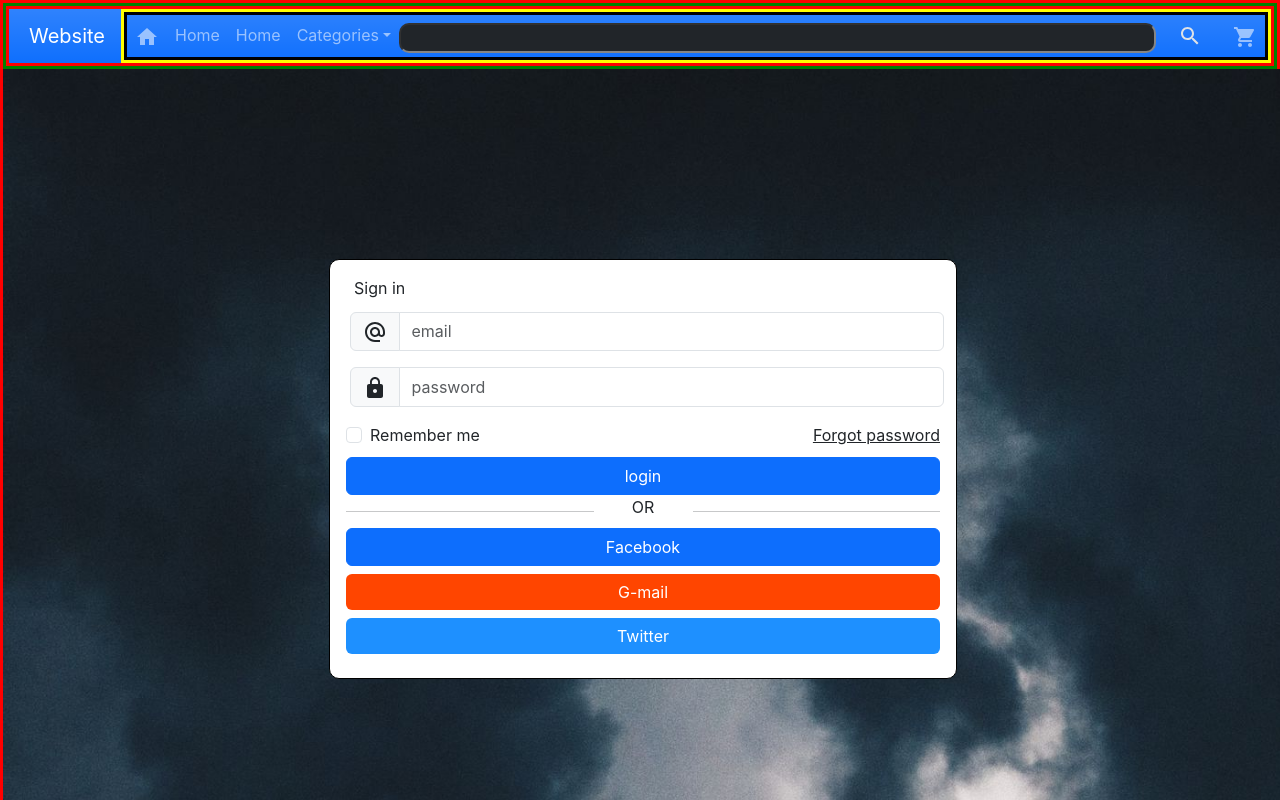
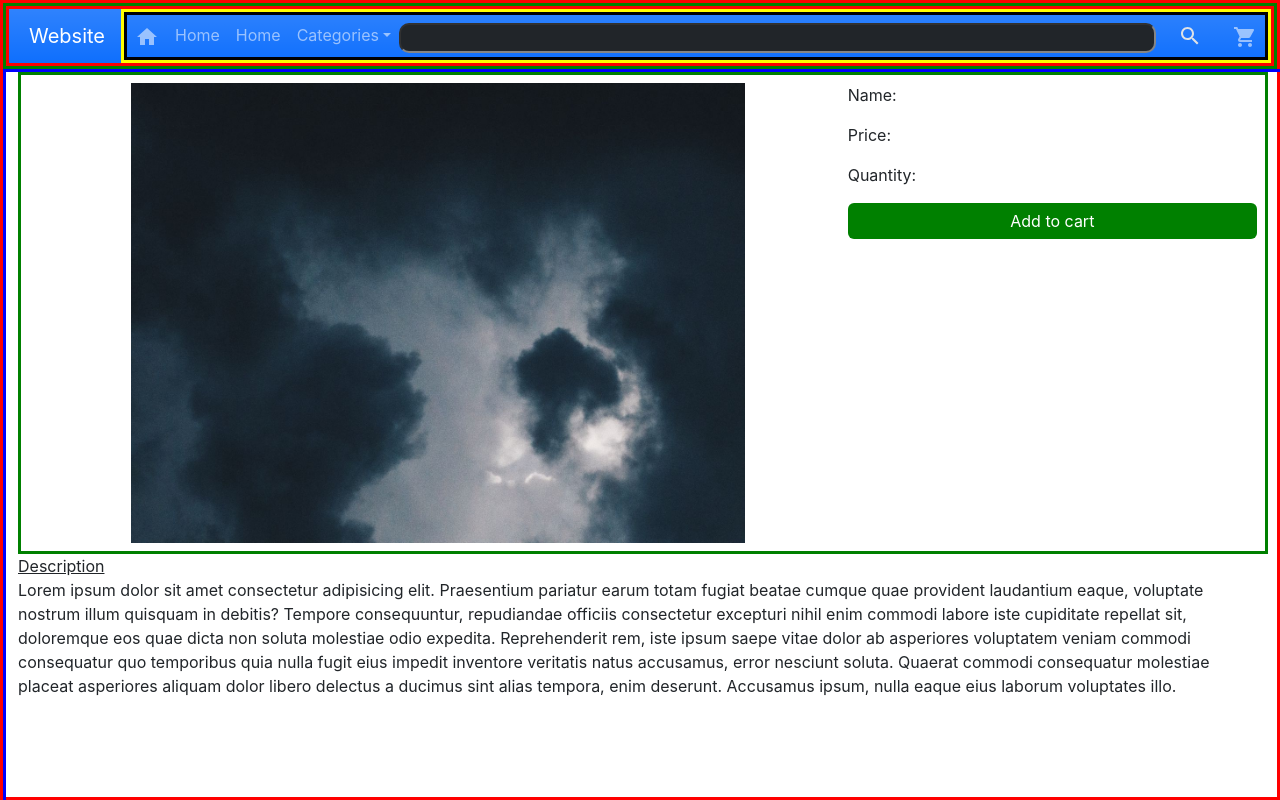
Before and after one commit to MoustafaAshraf8/Storm-e-commerce-website, a React (Create React App) app in the folder Frontend/thunder/: page / in a window 1280 px wide. Built offline with nearby package versions, Linux system fonts and the light colour scheme.

Commit message:
product page

```diff
--- a/Frontend/thunder/src/App.jsx
+++ b/Frontend/thunder/src/App.jsx
@@ -21,7 +21,7 @@ function App() {
       style={{ border: "solid 3px red" }}
     >
       <Nav2 />
-      <LoginTest />
+      <Product />
     </div>
   );
 }
--- /dev/null
+++ b/Frontend/thunder/src/Page/ItemData.jsx
@@ -0,0 +1,42 @@
+import React from "react";
+import AddShoppingCartIcon from "@mui/icons-material/AddShoppingCart";
+const ItemData = (props) => {
+  return (
+    <div>
+      <div className="itemName d-flex justify-content-between mb-3">
+        <span className="d-block col-3" style={{ textAlign: "left" }}>
+          Name:
+        </span>
+        <span className="d-block">{props.name}</span>
+      </div>
+      {/*  */}
+      <div className="itemPrice d-flex justify-content-start mb-3">
+        <span className="d-block col-3" style={{ textAlign: "left" }}>
+          Price:{" "}
+        </span>
+        <span className="d-block">{props.price}</span>
+      </div>
+      {/*  */}
+      <div className="itemQuantity d-flex justify-content-start mb-3">
+        <span className="d-block col-3" style={{ textAlign: "left" }}>
+          Quantity: {props.quantity}
+        </span>
+      </div>
+      {/*  */}
+      <div className="d-grid gap-2 mb-2">
+        <button
+          className="btn btn-primary"
+          type="button"
+          style={{ backgroundColor: "rgb(0,128,0)", border: "none" }}
+        >
+          <span className="d-none d-md-inline">Add to cart</span>
+          <span className="d-inline d-md-none">
+            <AddShoppingCartIcon />
+          </span>
+        </button>
+      </div>
+    </div>
+  );
+};
+
+export default ItemData;
--- a/Frontend/thunder/src/Page/Product.jsx
+++ b/Frontend/thunder/src/Page/Product.jsx
@@ -1,21 +1,55 @@
 import React from "react";
-
-const Product = () => {
+import ProductCarousel from "./ProductCarousel";
+import ItemData from "./ItemData";
+const Product = (props) => {
   return (
     <div
-      className="container-fluid d-flex justify-content-center"
-      style={{ border: "solid 3px blue" }}
+      className="container-fluid d-flex-column justify-content-center"
+      style={{ border: "solid 3px blue", height: "100%", position: "fixed" }}
     >
-      <div className="col-6 d-flex-column justify-content-center">
-        <img
-          src="https://placebeard.it/640x360"
-          style={{ height: "100px", width: "100px" }}
-        />
+      <div
+        className="topContainer d-flex justify-content-between p-2"
+        style={{ border: "solid 3px green", maxHeight: "75%" }}
+      >
+        <div className="imgContainer col-8 ps-0">
+          {/* <ProductCarousel /> */}
+          <img
+            className="img-fluid ps-0"
+            style={{ height: "100%", maxWidth: "75%" }}
+            src="./Images/storm.jpg"
+            alt="..."
+          />
+        </div>
+        <div className="infoContainer col-4">
+          <ItemData />
+        </div>
       </div>
-
-      <div className="col-6">test content</div>
+      <div style={{ textAlign: "start" }}>
+        <div>
+          <u>Description</u>
+        </div>
+        <div className="desc">
+          Lorem ipsum dolor sit amet consectetur adipisicing elit. Praesentium
+          pariatur earum totam fugiat beatae cumque quae provident laudantium
+          eaque, voluptate nostrum illum quisquam in debitis? Tempore
+          consequuntur, repudiandae officiis consectetur excepturi nihil enim
+          commodi labore iste cupiditate repellat sit, doloremque eos quae dicta
+          non soluta molestiae odio expedita. Reprehenderit rem, iste ipsum
+          saepe vitae dolor ab asperiores voluptatem veniam commodi consequatur
+          quo temporibus quia nulla fugit eius impedit inventore veritatis natus
+          accusamus, error nesciunt soluta. Quaerat commodi consequatur
+          molestiae placeat asperiores aliquam dolor libero delectus a ducimus
+          sint alias tempora, enim deserunt. Accusamus ipsum, nulla eaque eius
+          laborum voluptates illo.
+        </div>
+      </div>
     </div>
   );
 };
 
 export default Product;
+
+<img
+  src="https://placebeard.it/640x360"
+  style={{ height: "100px", width: "100px" }}
+/>;
--- /dev/null
+++ b/Frontend/thunder/src/Page/ProductCarousel.jsx
@@ -0,0 +1,51 @@
+import React from "react";
+
+const ProductCarousel = () => {
+  return (
+    <div id="carouselExample" className="carousel slide col-6">
+      <div className="carousel-inner">
+        <div className="carousel-item active container-fluid">
+          <img
+            src="https://images.unsplash.com/photo-1607083206869-4c7672e72a8a?ixlib=rb-4.0.3&ixid=MnwxMjA3fDB8MHxwaG90by1wYWdlfHx8fGVufDB8fHx8&auto=format&fit=crop&w=1170&q=80"
+            className="d-block w-100"
+            alt="..."
+          />
+        </div>
+        <div className="carousel-item">
+          <img
+            src="https://images.unsplash.com/photo-1607083206869-4c7672e72a8a?ixlib=rb-4.0.3&ixid=MnwxMjA3fDB8MHxwaG90by1wYWdlfHx8fGVufDB8fHx8&auto=format&fit=crop&w=1170&q=80"
+            className="d-block w-100"
+            alt="..."
+          />
+        </div>
+        <div className="carousel-item">
+          <img
+            src="https://images.unsplash.com/photo-1607083206869-4c7672e72a8a?ixlib=rb-4.0.3&ixid=MnwxMjA3fDB8MHxwaG90by1wYWdlfHx8fGVufDB8fHx8&auto=format&fit=crop&w=1170&q=80"
+            className="d-block w-100"
+            alt="..."
+          />
+        </div>
+      </div>
+      <button
+        className="carousel-control-prev"
+        type="button"
+        data-bs-target="#carouselExample"
+        data-bs-slide="prev"
+      >
+        <span className="carousel-control-prev-icon" aria-hidden="true"></span>
+        <span className="visually-hidden">Previous</span>
+      </button>
+      <button
+        className="carousel-control-next"
+        type="button"
+        data-bs-target="#carouselExample"
+        data-bs-slide="next"
+      >
+        <span className="carousel-control-next-icon" aria-hidden="true"></span>
+        <span className="visually-hidden">Next</span>
+      </button>
+    </div>
+  );
+};
+
+export default ProductCarousel;
```
